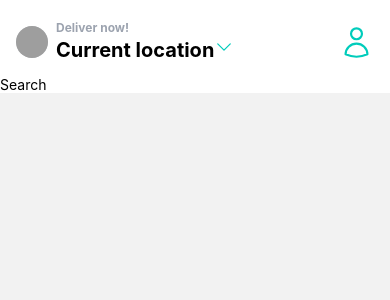
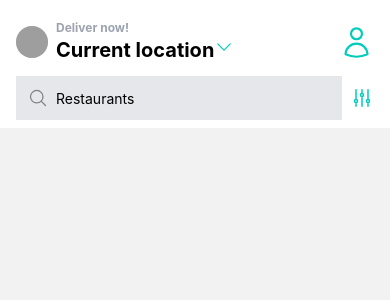
Before and after one commit to jtnovellis/deliveroo-clone, a React Native app: screen /Home in a window 390 px wide. Shown: the top 300 px of the page. Built offline with nearby package versions, Linux system fonts and the light colour scheme; grey boxes are pictures that could not be loaded.

Commit message:
add search bar

```diff
--- a/components/Search.js
+++ b/components/Search.js
@@ -1,9 +1,17 @@
-import { View, Text } from 'react-native';
+import { View, Text, TextInput } from 'react-native';
+import {
+  AdjustmentsVerticalIcon as AdjustmentsVerticalIconOutline,
+  MagnifyingGlassIcon as MagnifyingGlassIconOutline,
+} from 'react-native-heroicons/outline';
 
 const Search = () => {
   return (
-    <View>
-      <Text>Search</Text>
+    <View className='flex-row items-center space-x-2 pb-2 mx-4'>
+      <View className='flex-row space-x-2 bg-gray-200 p-3 flex-1'>
+        <MagnifyingGlassIconOutline color='gray' size={20} />
+        <TextInput placeholder='Restaurants' keyboardType='default' />
+      </View>
+      <AdjustmentsVerticalIconOutline color='#00CCBB' />
     </View>
   );
 };
```
